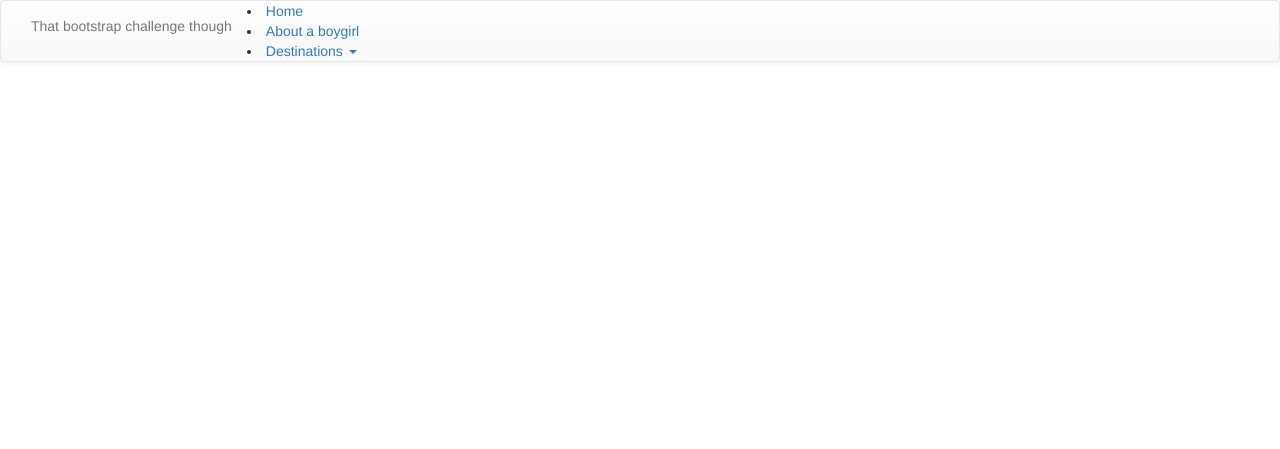
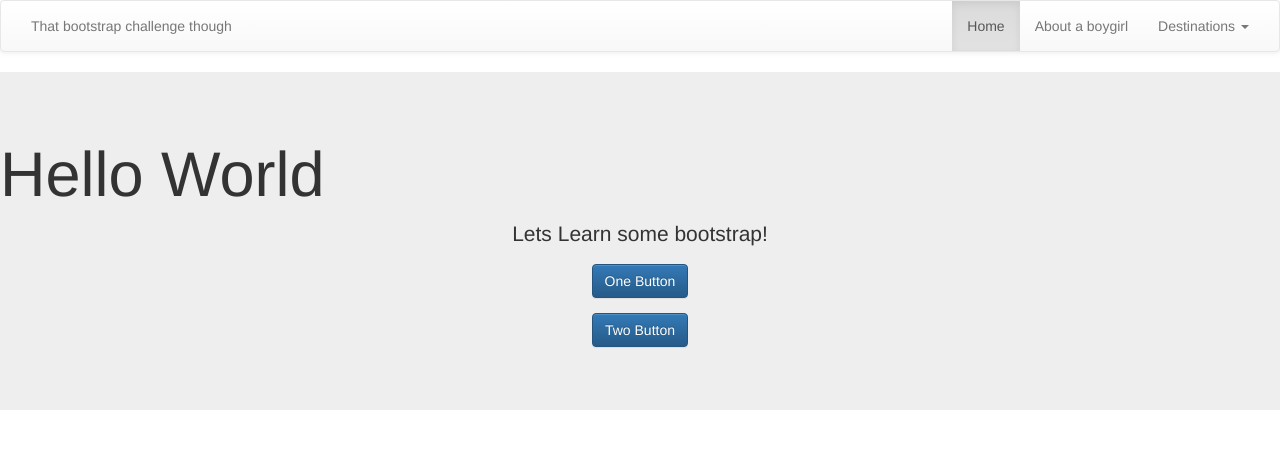
Before and after one commit to LucFlynn/volonebootstrap, a PHP site: page / in a window 1280 px wide. Shown: the top 449 px of the page. Run offline with PHP 8.4, Linux system fonts and the light colour scheme; some libraries are stand-ins or nearby versions.

Commit message:
version 0.0.0 done!

```diff
--- a/index.php
+++ b/index.php
@@ -54,7 +54,7 @@
                 </div>
 
                     <div class="collapse navbar-collapse" id="bs-example-navbar-collapse-1">
-                        <ul class="nav navbar-nav navbar-right"></ul>
+                        <ul class="nav navbar-nav navbar-right">
                         <li class="active"><a href="#">Home <span class="sr-only">(current)</span></a> </li>
                         <li><a href="#">About a boygirl</a></li>
                         <li class="dropdown">
@@ -65,8 +65,25 @@
                                 <li><a href="#">Tacos</a> </li>
                             </ul>
                         </li>
-                </div>
+                        </ul>
+                    </div>
+
                 </div>
             </nav>
+
+        <header>
+            <div class="jumbotron">
+                <h1 class="text-center>">Hello World</h1>
+                <p class="text-center">Lets Learn some bootstrap!</p>
+                <p class="text-center"><a class="btn btn-primary btn-lrg" href="#" role="button">One Button</a> </p>
+                <p class="text-center"><a class="btn btn-primary btn-lrg" href="#" role="button">Two Button</a> </p>
+            </div>
+        </header>
     </div>
-</body>
+    <footer>
+        <div class="container">
+
+         </div>
+    </footer>
+    </body>
+</html>
```
